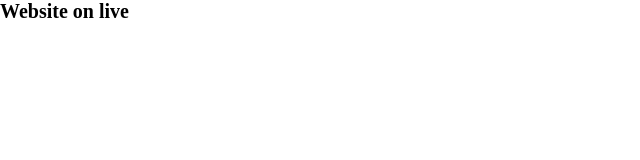
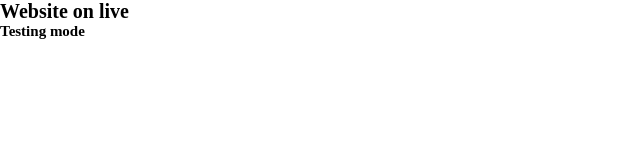
Before and after one commit to Sudar-LA/StaticWebapp, a plain HTML site: page index.html in a window 1280 px wide. Shown: the full height of the page, 0-640 px from the left. Drawn offline with Linux system fonts and the light colour scheme.

```diff
--- a/index.html
+++ b/index.html
@@ -6,6 +6,7 @@
     <meta name="viewport" content="width=device-width, initial-scale=1.0" />
     <title>Search Bar</title>
     <h1>Website on live</h1>
+    <h2>Testing mode</h2>
     <link rel="stylesheet" href="style.css" />
     <link
       rel="stylesheet"
```
